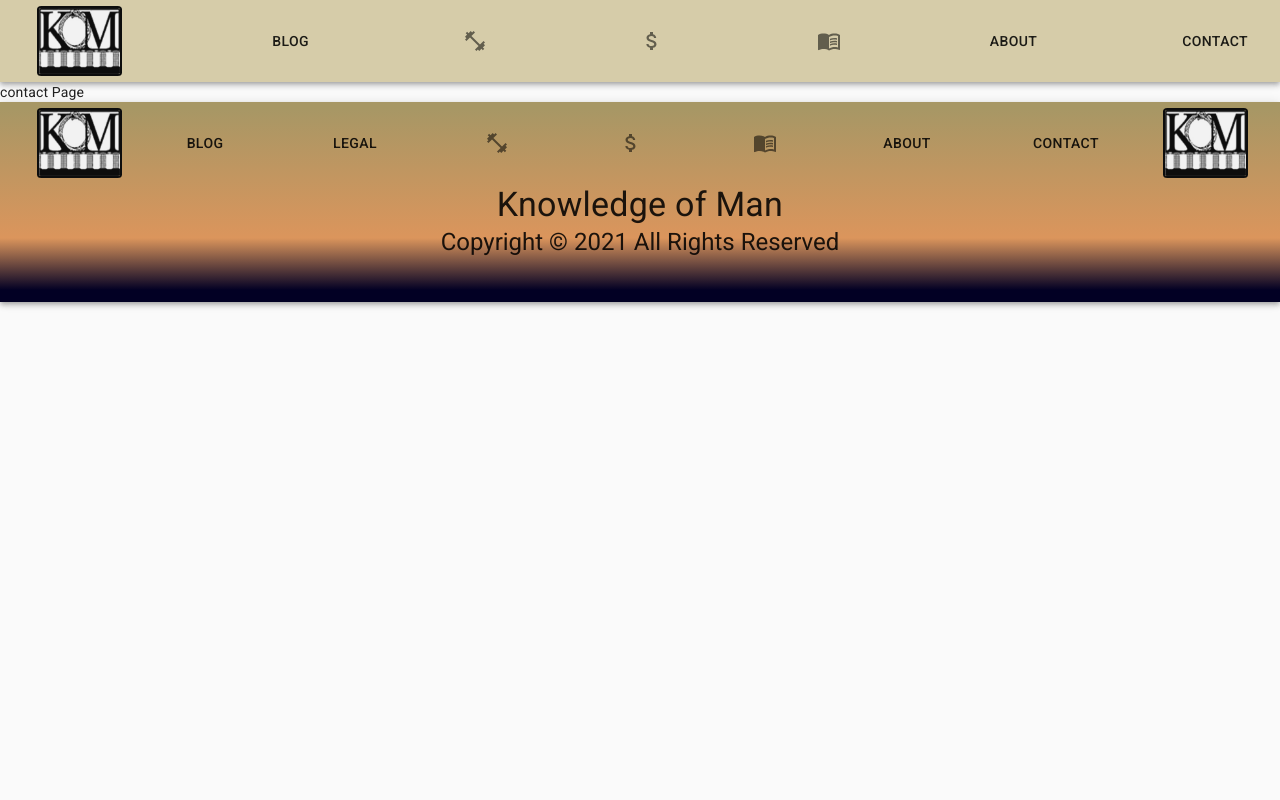
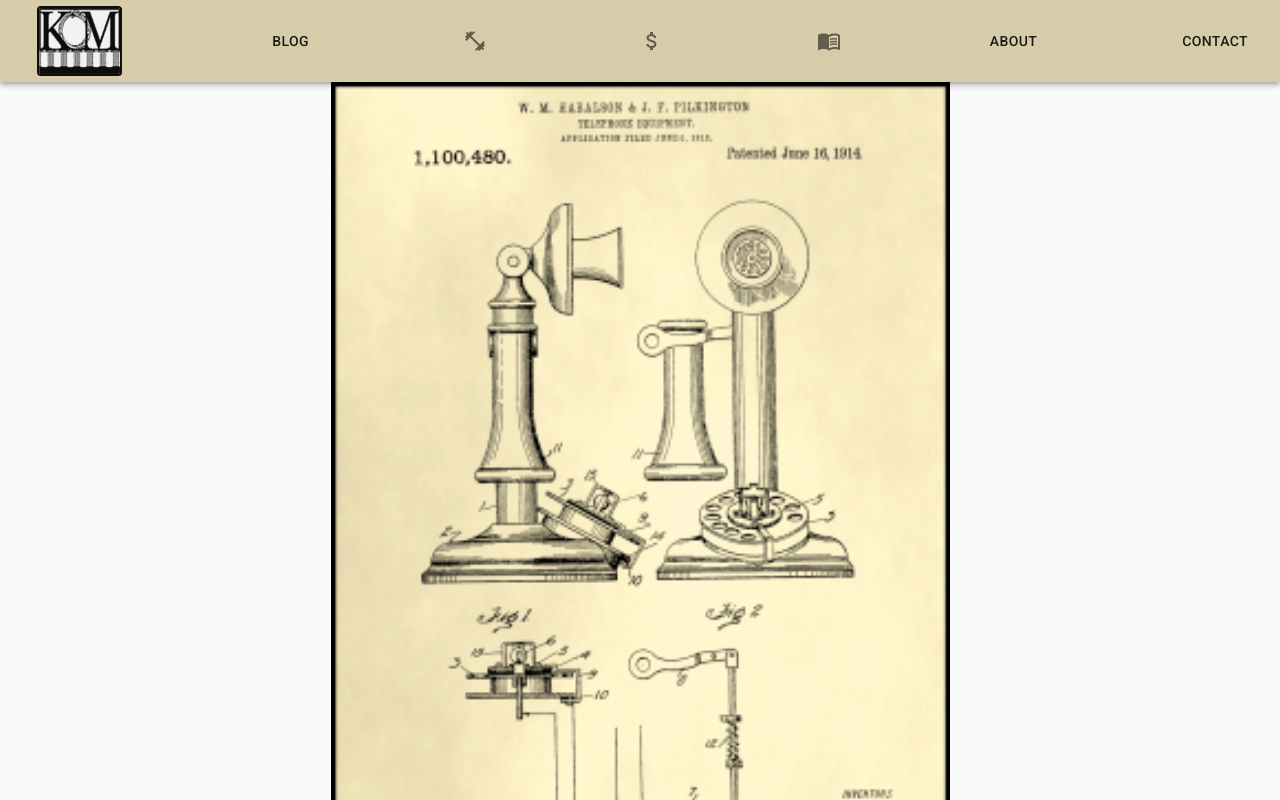
Before and after one commit to Jaywomack/knowledge_of_man_blog, a React (Create React App) app: page /contact in a window 1280 px wide. Shown: the top 800 px of the page. Built offline with nearby package versions, Linux system fonts and the light colour scheme; a web font is replaced by a local one.

Commit message:
created contact background and set image and color

```diff
--- a/src/App.js
+++ b/src/App.js
@@ -15,7 +15,7 @@ import Footer from './components/Footer';
 export default function App() {
   return (
     <div className='App'>
-      <Header />
+      <Header stickyHeader />
       <Switch>
         <Route
           exact
@@ -65,7 +65,7 @@ export default function App() {
           render={(props) => <Legal {...props} />}
         />
       </Switch>
-      <Footer />
+      <Footer variant='main1' />
     </div>
   );
 }
--- a/src/components/Footer.js
+++ b/src/components/Footer.js
@@ -16,6 +16,8 @@ import Typography from '@material-ui/core/Typography';
 const useStyles = makeStyles((theme) => ({
   root: {
     flexGrow: 1,
+    marginTop: 'auto',
+    bottom: 0,
   },
   headerLink: {
     margin: '0 auto',
--- a/src/pages/Contact.js
+++ b/src/pages/Contact.js
@@ -1,3 +1,36 @@
-export default function Contact() {
-  return <div>contact Page</div>;
+import React from 'react';
+import { makeStyles } from '@material-ui/core/styles';
+import Paper from '@material-ui/core/Paper';
+import Card from '@material-ui/core/Card';
+import Image from '../assets/images/rotary_phone.png';
+
+const useStyles = makeStyles((theme) => ({
+  root: {
+    display: 'flex',
+    flexWrap: 'wrap',
+    '& > *': {
+      margin: theme.spacing(1),
+      width: theme.spacing(16),
+      height: theme.spacing(16),
+    },
+    backgroundColor:
+      'linear-gradient(270deg, rgba(2,0,36,1) 0%, rgba(255,173,106,1) 6%, rgba(215,204,169,1) 91%)',
+    background: `url(${Image}) no-repeat center center fixed `,
+    backgroundSize: 'contain',
+    minHeight: '100vh',
+  },
+  paperContainer: {
+    width: '100%',
+    height: '100%',
+  },
+}));
+
+export default function SimplePaper() {
+  const classes = useStyles();
+
+  return (
+    <div className={classes.root}>
+      <Paper className={classes.paperContainer} elevation={3}></Paper>
+    </div>
+  );
 }
```
Also changed, not shown: 1 other file (tests, documents, lock files or other folders).
